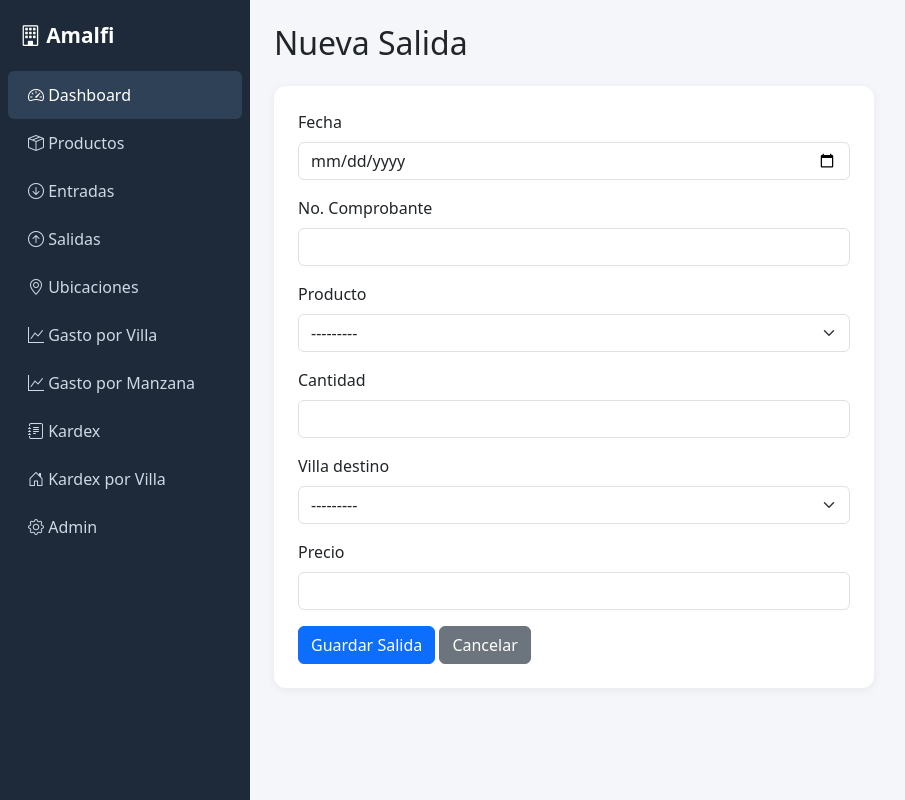
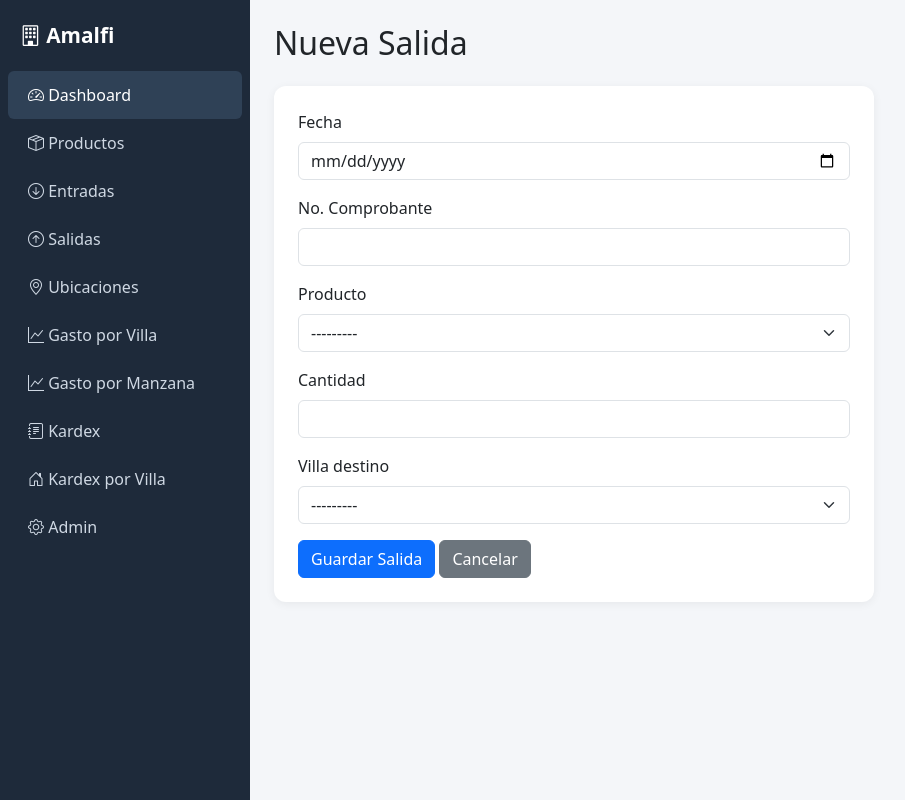
Before and after one commit to VictorRonquilloh/amalfi-inventario, a Django app: page /salidas/nueva/ in a window 1280 px wide. Shown: the whole page, without its empty margins (0-905 px from the left). Run offline with Django 5.2, Linux system fonts and the light colour scheme; a user stored in the database is signed in; data comes from the database, SQL or seed files in the repository.

Commit message:
Quitar campo precio de venta en formulario de salidas, se toma del producto

```diff
--- a/movimientos/forms.py
+++ b/movimientos/forms.py
@@ -15,14 +15,13 @@ class EntradaForm(forms.ModelForm):
 class SalidaForm(forms.ModelForm):
     class Meta:
         model = Salida
-        fields = ['fecha', 'no_comprobante', 'producto', 'cantidad', 'villa', 'precio']
+        fields = ['fecha', 'no_comprobante', 'producto', 'cantidad', 'villa']
         widgets = {
             'fecha': forms.DateInput(attrs={'type': 'date', 'class': 'form-control'}),
             'no_comprobante': forms.TextInput(attrs={'class': 'form-control'}),
             'producto': forms.Select(attrs={'class': 'form-select'}),
             'cantidad': forms.NumberInput(attrs={'class': 'form-control'}),
             'villa': forms.Select(attrs={'class': 'form-select'}),
-            'precio': forms.NumberInput(attrs={'class': 'form-control', 'step': '0.01'}),
         }
 
     def clean(self):
--- a/movimientos/views.py
+++ b/movimientos/views.py
@@ -38,6 +38,7 @@ def crear_salida(request):
         if form.is_valid():
             salida = form.save(commit=False)
             salida.usuario = request.user
+            salida.precio = salida.producto.precio_venta
             salida.save()
             messages.success(request, 'Salida registrada correctamente.')
             return redirect('movimientos:lista_salidas')
--- a/templates/movimientos/form_salida.html
+++ b/templates/movimientos/form_salida.html
@@ -29,10 +29,6 @@
             <label class="form-label">Villa destino</label>
             {{ form.villa }}
         </div>
-        <div class="mb-3">
-            <label class="form-label">Precio</label>
-            {{ form.precio }}
-        </div>
         <button type="submit" class="btn btn-primary">Guardar Salida</button>
         <a href="{% url 'movimientos:lista_salidas' %}" class="btn btn-secondary">Cancelar</a>
     </form>
```
